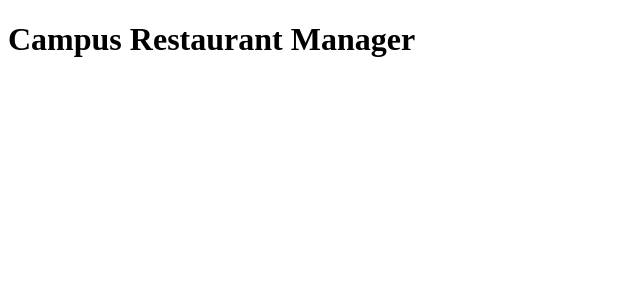
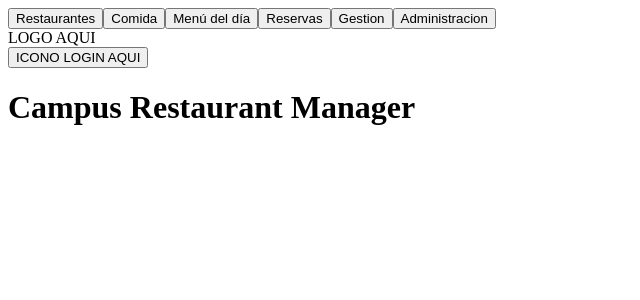
Before and after one commit to AlvaroPenaRuiz/campus_restaurant_manager, a React (Vite) app in the folder frontend/: page / in a window 1280 px wide. Shown: the top 300 px of the page, without its empty margins (0-640 px from the left). Built offline with nearby package versions, Linux system fonts and the light colour scheme; the HTML template or start-up script is replaced by a standard one.

Commit message:
a bit of the frontend

```diff
--- a/frontend/src/App.tsx
+++ b/frontend/src/App.tsx
@@ -1,8 +1,10 @@
-function App() {
+import Layout from "./components/layout"
+
+const App = () => {
 
   return (
     <>
-      <h1>Campus Restaurant Manager</h1>
+      <Layout/>
     </>
   )
 }
--- /dev/null
+++ b/frontend/src/components/landingPage.tsx
@@ -0,0 +1,13 @@
+const LandingPage = () => {
+
+    return (
+      <>
+        <div>
+            <h1>Campus Restaurant Manager</h1>
+        </div>
+        <div></div>
+      </>
+    )
+  }
+
+  export default LandingPage
--- /dev/null
+++ b/frontend/src/components/layout.tsx
@@ -0,0 +1,34 @@
+import LandingPage from "./landingPage"
+
+const Layout = () => {
+
+    return (
+      <>
+        <nav className="mainNav">
+            <div>
+                <button>Restaurantes</button>
+                <button>Comida</button>
+                <button>Menú del día</button>
+                <button>Reservas</button>
+                <button>Gestion</button>
+                <button>Administracion</button>
+
+            </div>
+            <div>
+                <span>LOGO AQUI</span>
+            </div>
+            <div>
+                <button>ICONO LOGIN AQUI</button>
+            </div>
+        </nav>
+
+        <div>
+            <LandingPage/>
+        </div>
+
+        <footer></footer>
+      </>
+    )
+  }
+
+  export default Layout
```
